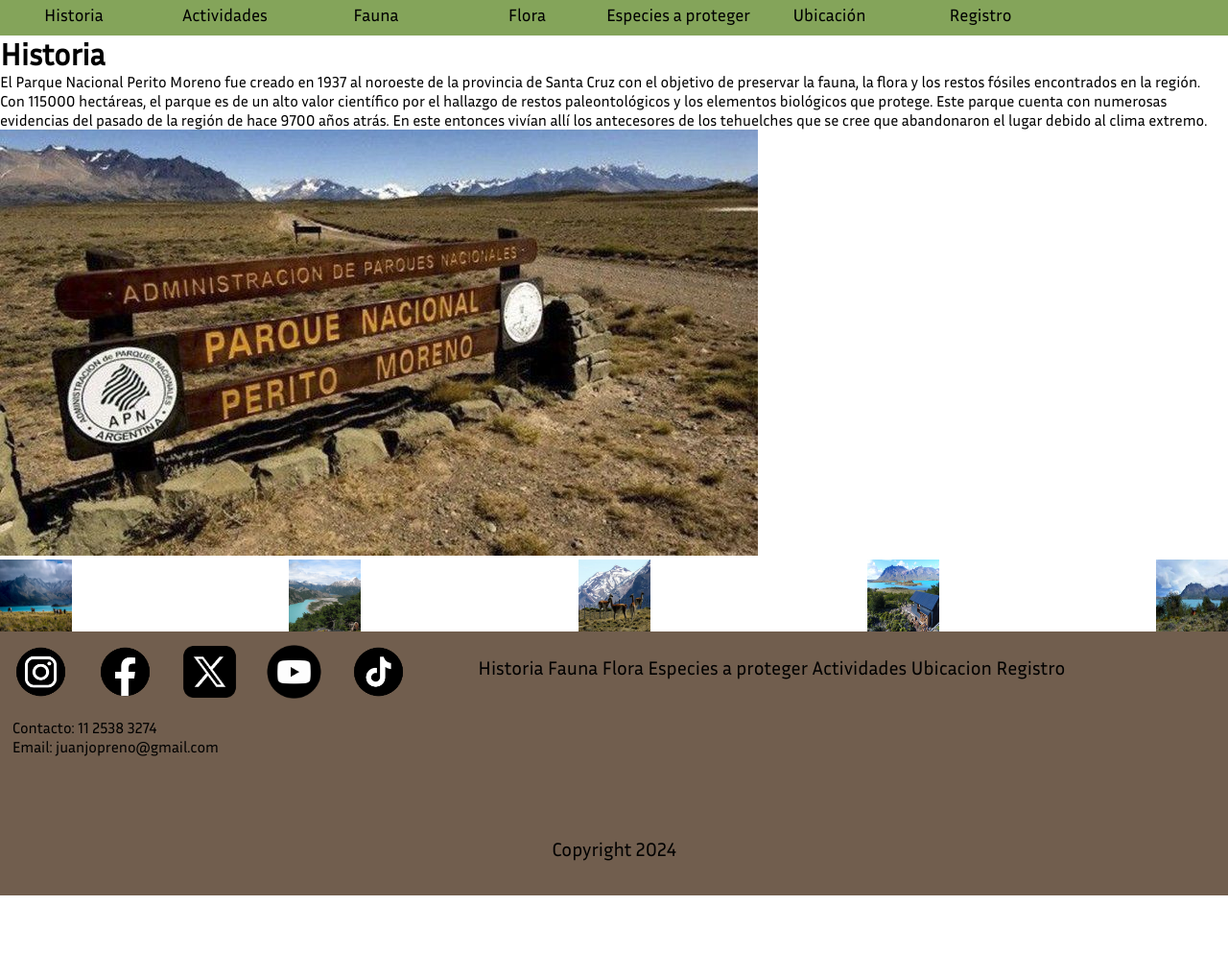
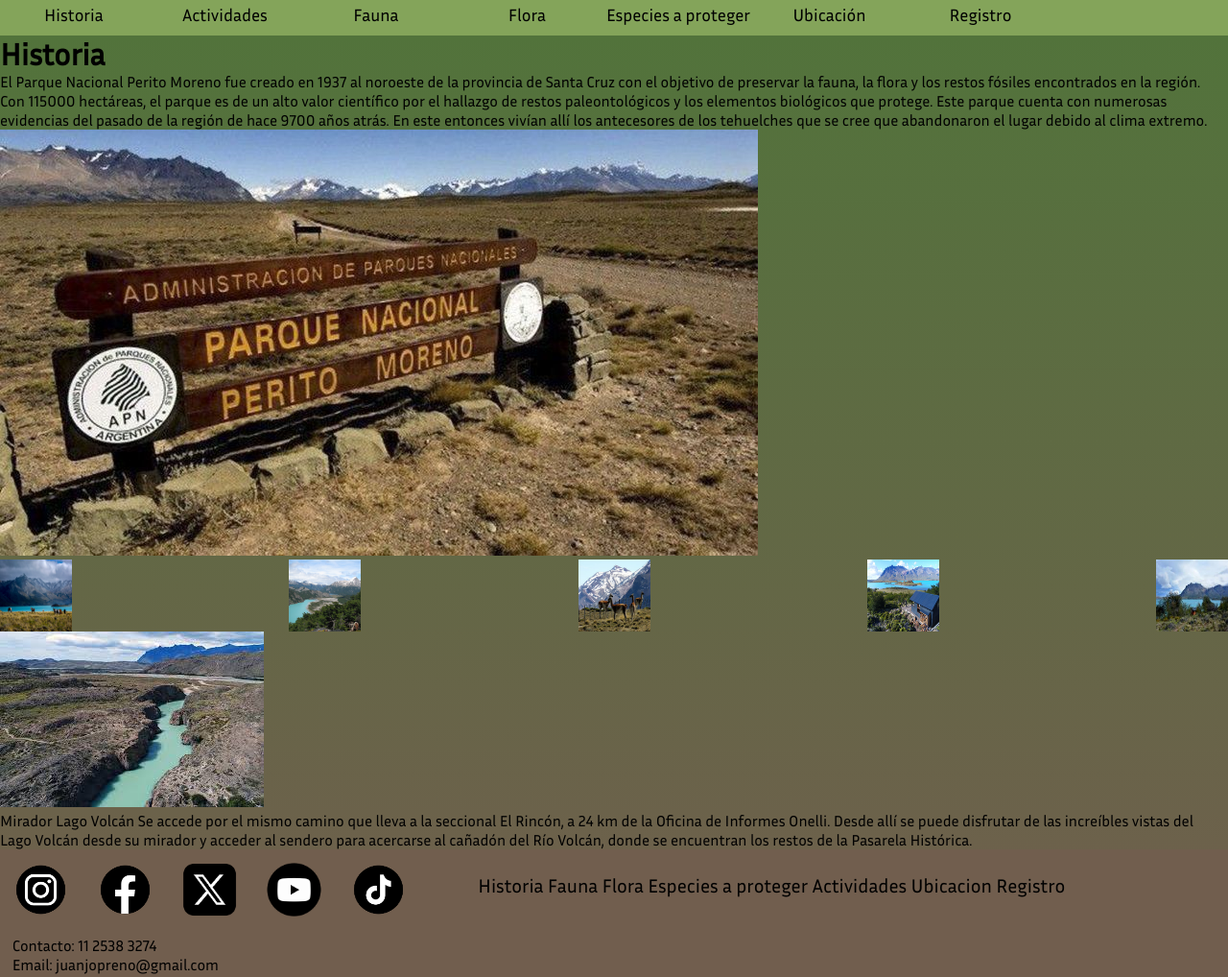
Before and after one commit to Martinhtml/TP2-DONNARI-ocampo-damsechik, a plain HTML site: page Index.html in a window 1280 px wide. Shown: the part 185-1203 px from the top of the page at 96% size. Before the commit the page ends 1118 px from the top, so only its background shows below. Drawn offline with Linux system fonts and the light colour scheme; files whose address does not match are found by name.

Commit message:
actualizacion

```diff
--- a/Index.html
+++ b/Index.html
@@ -27,15 +27,16 @@
             <li><a href="">Registro</a></li>
         </ul>
     </nav>
-    <h1>Historia</h1>
     <div class="parte1">
-        <p>El Parque Nacional Perito Moreno fue creado en 1937 al noroeste de la provincia de Santa Cruz con el objetivo de preservar la fauna, la flora y los restos fósiles encontrados en la región.
+        <h1>Historia</h1>
+        <div>
+            <p>El Parque Nacional Perito Moreno fue creado en 1937 al noroeste de la provincia de Santa Cruz con el objetivo de preservar la fauna, la flora y los restos fósiles encontrados en la región.
+                Con 115000 hectáreas, el parque es de un alto valor científico por el hallazgo de restos paleontológicos y los elementos biológicos que protege. Este parque cuenta con numerosas evidencias del pasado de la región de hace 9700 años atrás. En este entonces vivían allí los antecesores de los tehuelches que se cree que abandonaron el lugar debido al clima extremo.
+            </p>
+        <img src="assets/img/entrada.jpg" alt="">
+    </div>
 
-            Con 115000 hectáreas, el parque es de un alto valor científico por el hallazgo de restos paleontológicos y los elementos biológicos que protege. Este parque cuenta con numerosas evidencias del pasado de la región de hace 9700 años atrás. En este entonces vivían allí los antecesores de los tehuelches que se cree que abandonaron el lugar debido al clima extremo.
-        </p>
-        <img src="assets/img/entrada.jpg" alt="">
 
-    </div>
     <div class="imagenes">
         <img src="assets/img/parque-nacional-perito-moreno-santa-cruz-2-lonelyplanet.jpg" alt="">
         <img src="assets/img/245effadf41c6129f4fe7accc564ef86_XL.jpg" alt="">
@@ -43,6 +44,14 @@
         <img src="assets/img/carrusel_pn_perito_moreno_02.jpg" alt="">
         <img src="assets/img/images.jpg" alt="">
     </div>
+
+    <main class="parte2">
+        <img src="assets/img/sssssssssssss.jpg" alt="">
+        <p>Mirador Lago Volcán
+            Se accede por el mismo camino que lleva a la seccional El Rincón, a 24 km de la Oficina de Informes Onelli. Desde allí se puede disfrutar de las increíbles vistas del Lago Volcán desde su mirador y acceder al sendero para acercarse al cañadón del Río Volcán, donde se encuentran los restos de la Pasarela Histórica.
+        </p>
+
+    </main>
 
     <footer>
         <div class="linea1">
--- a/css/style3.css
+++ b/css/style3.css
@@ -92,7 +92,10 @@ footer div{
     padding-left: 1%;
 }
 .parte1{
-
+    background-color: #52733B;
+    background-image: linear-gradient(#52733B, #715E4E);
+    height: 1000px;
+    width: 100%;
 }
 
 .imagenes{
```
Also changed, not shown: assets/img/sssssssssssss.jpg (added).
